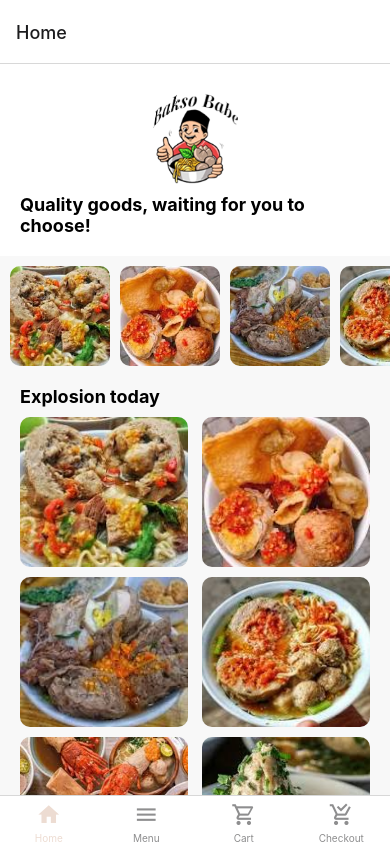
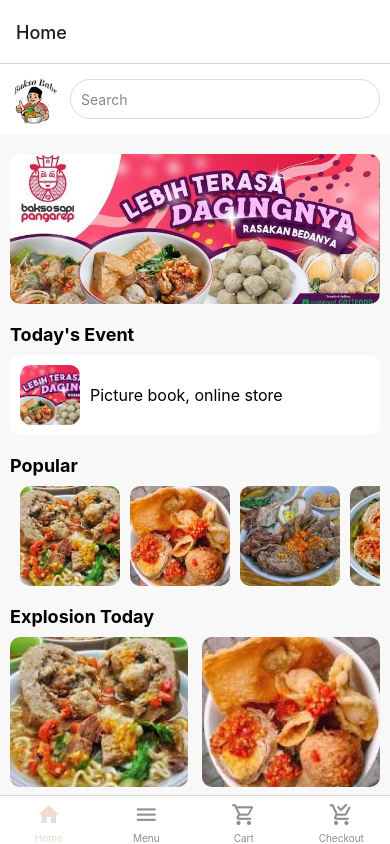
Before and after one commit to muzammilbinmarsuhen/Uas-Mobile-Apps-Programing, a React Native app: screen /Home in a window 390 px wide. Built offline with nearby package versions, Linux system fonts and the light colour scheme.

Commit message:
mengcustum dengan menambahkan bannerIage difile Home.jsx

```diff
--- a/src/screens/Home.jsx
+++ b/src/screens/Home.jsx
@@ -1,7 +1,8 @@
 import React from 'react';
-import { View, Text, Image, StyleSheet, TouchableOpacity, FlatList, ScrollView } from 'react-native';
+import { View, Text, Image, StyleSheet, TouchableOpacity, FlatList, ScrollView, TextInput } from 'react-native';
 
 const logo = require('../assets/bakso.png');
+const bannerImage = require('../assets/banner.jpg'); // Replace with your actual banner image path
 const menuImages = [
   { id: '1', menu: require('../assets/menu/2.jpeg') },
   { id: '2', menu: require('../assets/menu/3.jpeg') },
@@ -20,9 +21,27 @@
     <ScrollView style={styles.container}>
       <View style={styles.header}>
         <Image source={logo} style={styles.logo} />
-        <Text style={styles.headerText}>Quality goods, waiting for you to choose!</Text>
+        <TextInput
+          style={styles.searchBar}
+          placeholder="Search"
+          placeholderTextColor="#888"
+        />
       </View>
 
+      <View style={styles.bannerContainer}>
+        <Image source={bannerImage} style={styles.bannerImage} />
+      </View>
+
+      <View style={styles.section}>
+        <Text style={styles.sectionTitle}>Today's Event</Text>
+        <View style={styles.eventCard}>
+          <Image source={bannerImage} style={styles.eventImage} />
+          <Text style={styles.eventText}>Picture book, online store</Text>
+        </View>
+      </View>
+
+      <View style={styles.section}>
+        <Text style={styles.sectionTitle}>Popular</Text>
         <FlatList
           data={menuImages}
           renderItem={renderItem}
@@ -31,9 +50,10 @@
           showsHorizontalScrollIndicator={false}
           style={styles.menuList}
         />
+      </View>
 
-      <View style={styles.explosionSection}>
-        <Text style={styles.explosionTitle}>Explosion today</Text>
+      <View style={styles.section}>
+        <Text style={styles.sectionTitle}>Explosion Today</Text>
         <View style={styles.explosionList}>
           {menuImages.map((item) => (
             <Image key={item.id} source={item.menu} style={styles.explosionImage} />
@@ -70,38 +90,67 @@
     backgroundColor: '#F8F8F8',
   },
   header: {
+    flexDirection: 'row',
     alignItems: 'center',
-    padding: 20,
+    padding: 10,
     backgroundColor: '#FFF',
+  },
+  logo: {
+    width: 50,
+    height: 50,
+  },
+  searchBar: {
+    flex: 1,
+    height: 40,
+    marginLeft: 10,
+    borderColor: '#ddd',
+    borderWidth: 1,
+    borderRadius: 20,
+    paddingHorizontal: 10,
+    backgroundColor: '#FFF',
+  },
+  bannerContainer: {
+    paddingHorizontal: 10,
+    paddingVertical: 20,
+  },
+  bannerImage: {
+    width: '100%',
+    height: 150,
+    borderRadius: 10,
+  },
+  section: {
+    paddingHorizontal: 10,
+    marginBottom: 20,
+  },
+  sectionTitle: {
+    fontSize: 18,
+    fontWeight: 'bold',
     marginBottom: 10,
   },
-  logo: {
-    width: 100,
-    height: 100,
+  eventCard: {
+    backgroundColor: '#FFF',
+    borderRadius: 10,
+    padding: 10,
+    flexDirection: 'row',
+    alignItems: 'center',
   },
-  headerText: {
-    fontSize: 18,
-    fontWeight: 'bold',
-    marginTop: 10,
+  eventImage: {
+    width: 60,
+    height: 60,
+    borderRadius: 10,
+    marginRight: 10,
+  },
+  eventText: {
+    fontSize: 16,
   },
   menuList: {
     paddingHorizontal: 10,
-    marginBottom: 20,
   },
   menuImage: {
     width: 100,
     height: 100,
     marginRight: 10,
     borderRadius: 10,
-  },
-  explosionSection: {
-    paddingHorizontal: 20,
-    marginBottom: 20,
-  },
-  explosionTitle: {
-    fontSize: 18,
-    fontWeight: 'bold',
-    marginBottom: 10,
   },
   explosionList: {
     flexDirection: 'row',
```
Lines whose indentation alone changed are shown as unchanged.
